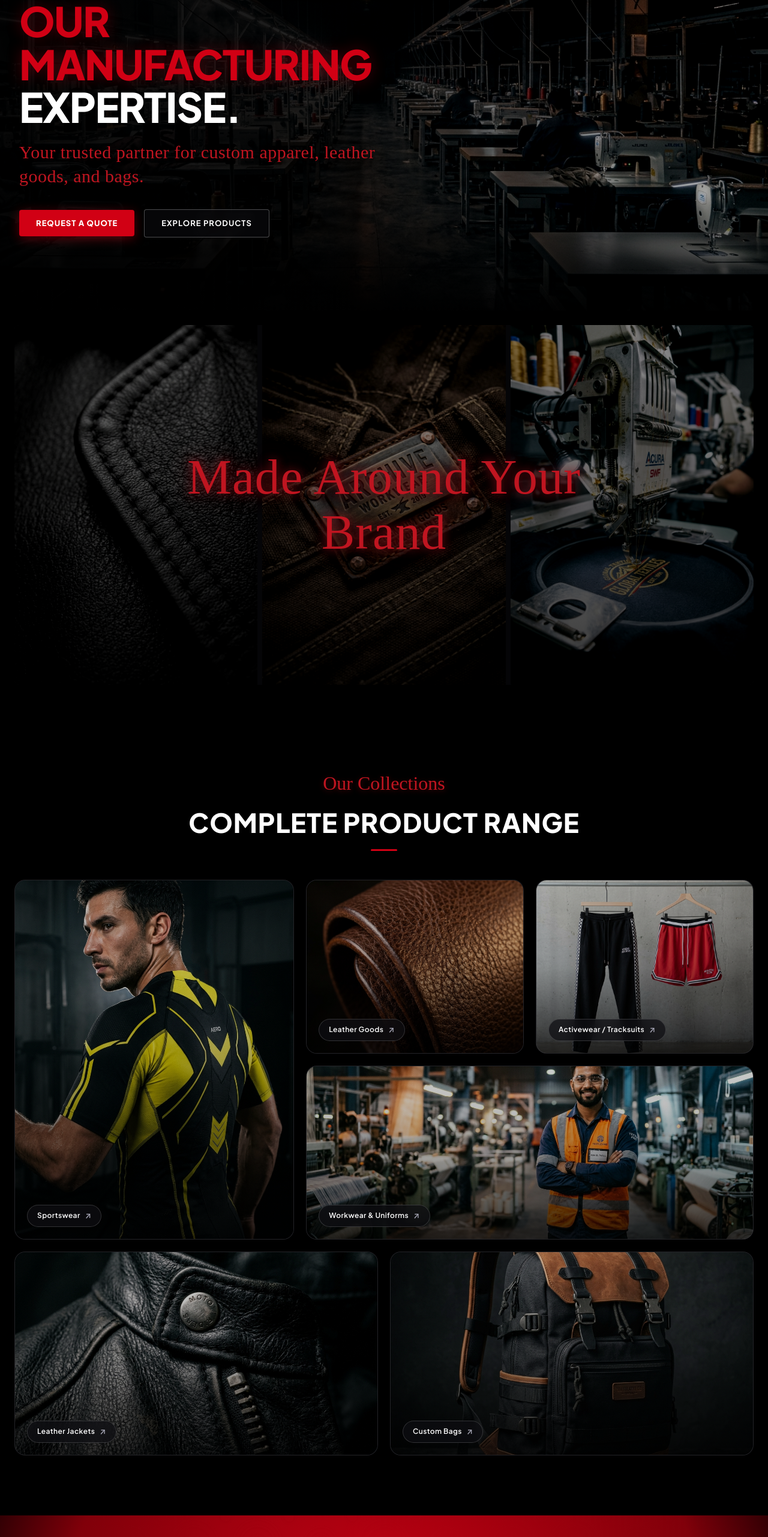
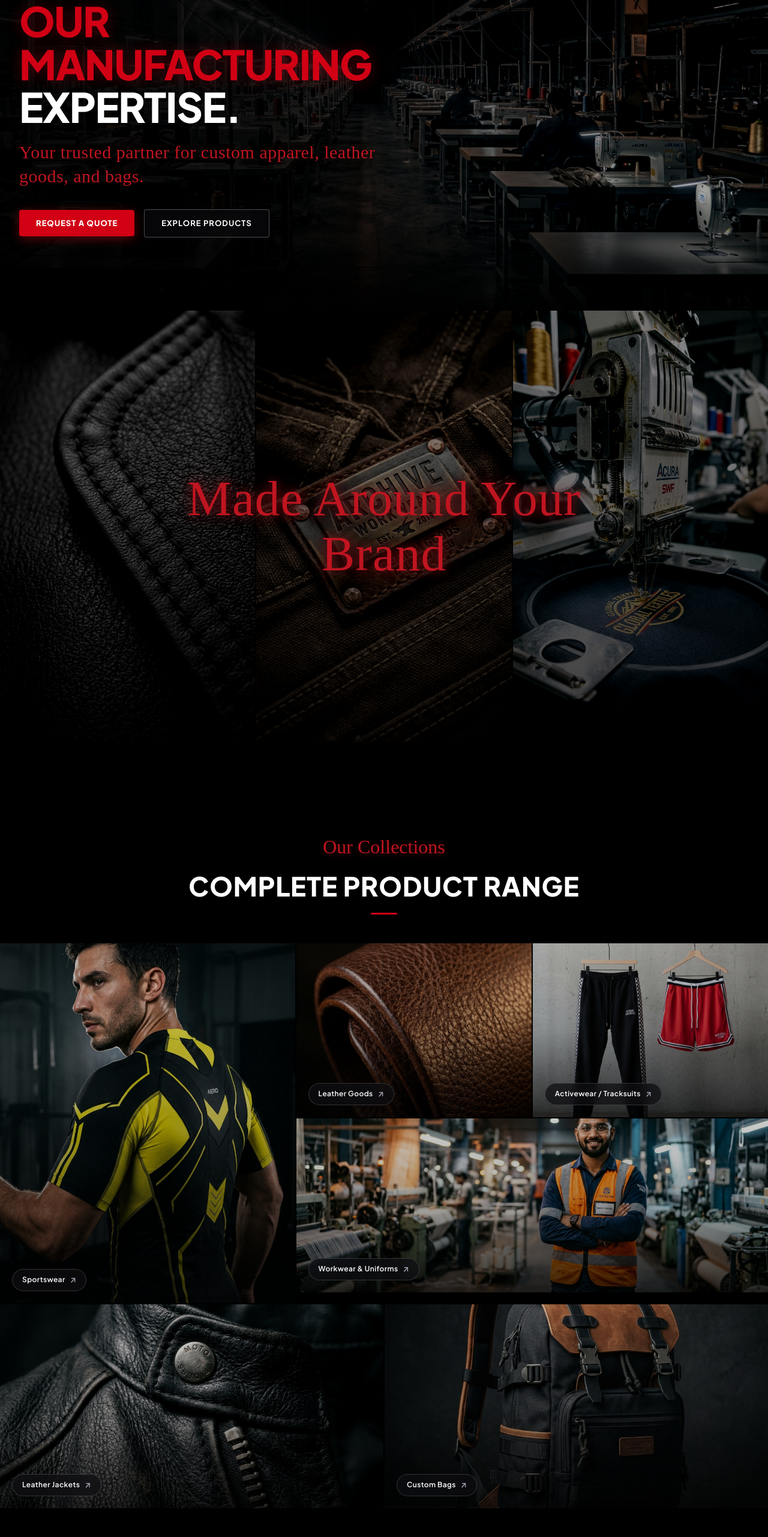
Before and after one commit to devdevcipator-arch/quantumwearsx, a Next.js app: page / in a window 1280 px wide. Shown: the part 234-2797 px from the top of the page at 60% size. Built offline with nearby package versions, Linux system fonts and the light colour scheme; a web font is replaced by a local one.

Commit message:
style: make collections bento grid full-bleed edge to edge

```diff
--- a/app/globals.css
+++ b/app/globals.css
@@ -342,26 +342,29 @@ button {
 .triptych-section {
   position: relative;
   background: #000;
-  padding: 24px 0 60px;
+  padding: 0 0 70px;
+  width: 100%;
   overflow: hidden;
 }
 
 .triptych-container {
-  max-width: 1360px;
-  margin: 0 auto;
-  padding: 0 24px;
+  width: 100%;
+  max-width: 100%;
+  margin: 0;
+  padding: 0;
   position: relative;
 }
 
 .triptych-grid {
   display: grid;
   grid-template-columns: repeat(3, 1fr);
-  gap: 8px;
-  height: clamp(380px, 52vw, 600px);
+  gap: 2px;
+  height: clamp(460px, 58vw, 720px);
+  width: 100%;
   position: relative;
-  border-radius: 8px;
+  border-radius: 0;
   overflow: hidden;
-  background: #050507;
+  background: #000;
 }
 
 .triptych-panel {
@@ -428,6 +431,7 @@ button {
 .collections-header {
   text-align: center;
   margin-bottom: 48px;
+  padding: 0 24px;
 }
 
 .collections-eyebrow {
@@ -458,32 +462,35 @@ button {
 }
 
 .collections-container {
-  max-width: 1280px;
-  margin: 0 auto;
-  padding: 0 24px;
+  width: 100%;
+  max-width: 100%;
+  margin: 0;
+  padding: 0;
 }
 
 /* Bento Grid Architecture */
 .bento-layout {
   display: flex;
   flex-direction: column;
-  gap: 20px;
+  gap: 2px;
+  width: 100%;
 }
 
 .bento-top-row {
   display: grid;
   grid-template-columns: 1fr 1.6fr;
-  gap: 20px;
+  gap: 2px;
+  width: 100%;
 }
 
 /* Left tall column */
 .bento-tall-card {
   height: 600px;
   position: relative;
-  border-radius: 18px;
+  border-radius: 0;
   overflow: hidden;
   background: var(--bg-card);
-  border: 1px solid var(--border-subtle);
+  border: none;
   transition: all 0.35s ease;
 }
 
@@ -491,33 +498,33 @@ button {
 .bento-cluster-column {
   display: flex;
   flex-direction: column;
-  gap: 20px;
+  gap: 2px;
 }
 
 .bento-cluster-top-subgrid {
   display: grid;
   grid-template-columns: 1fr 1fr;
-  gap: 20px;
+  gap: 2px;
   height: 290px;
 }
 
 .bento-square-card {
   position: relative;
   height: 100%;
-  border-radius: 18px;
+  border-radius: 0;
   overflow: hidden;
   background: var(--bg-card);
-  border: 1px solid var(--border-subtle);
+  border: none;
   transition: all 0.35s ease;
 }
 
 .bento-wide-card {
   position: relative;
   height: 290px;
-  border-radius: 18px;
+  border-radius: 0;
   overflow: hidden;
   background: var(--bg-card);
-  border: 1px solid var(--border-subtle);
+  border: none;
   transition: all 0.35s ease;
 }
 
@@ -525,17 +532,18 @@ button {
 .bento-bottom-row {
   display: grid;
   grid-template-columns: 1fr 1fr;
-  gap: 20px;
+  gap: 2px;
   height: 340px;
+  width: 100%;
 }
 
 .bento-medium-card {
   position: relative;
   height: 100%;
-  border-radius: 18px;
+  border-radius: 0;
   overflow: hidden;
   background: var(--bg-card);
-  border: 1px solid var(--border-subtle);
+  border: none;
   transition: all 0.35s ease;
 }
 
```
Also changed, not shown: .agents/rules/always_deploy.md.
